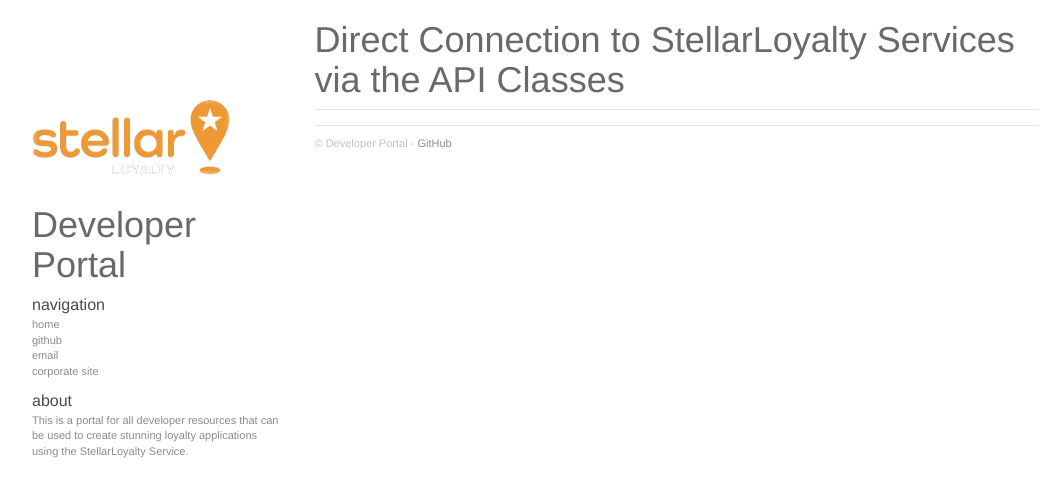
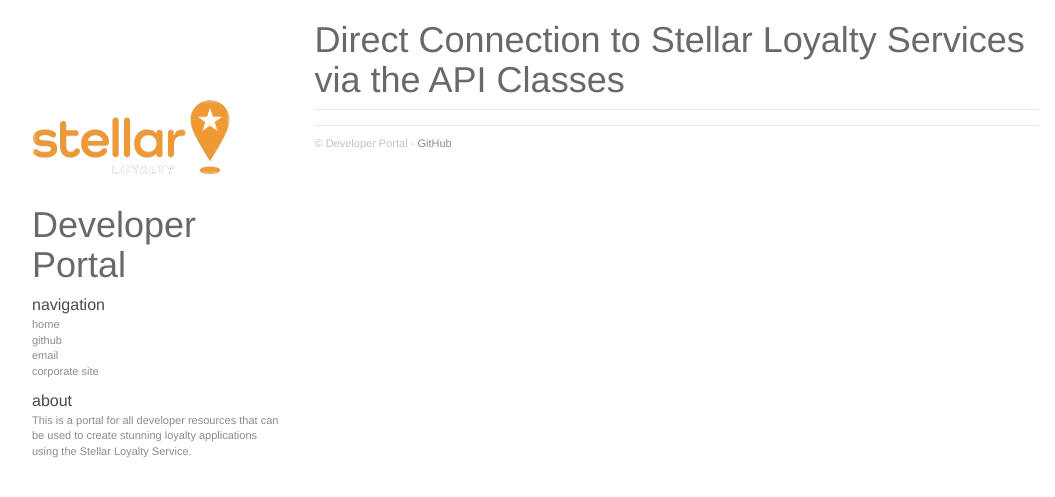
Before and after one commit to jofell/stellar-dev, a Jekyll site: the page built from _ios_sdk/pages/04_api_classes.md, in a window 1280 px wide. Shown: the top 497 px of the page, without its empty margins (58-1113 px from the left). Built offline with Jekyll 4.4.1, drawn with Linux system fonts in a browser that asks for light colours; nearby versions of some CDN libraries; Markdown is read by kramdown in place of the engine named in the settings.

Commit message:
Changing instances of StellarLoyalty to Stellar Loyalty

```diff
--- a/_config.yml
+++ b/_config.yml
@@ -5,7 +5,7 @@
 baseurl: /stellar-dev
 about: >
        This is a portal for all developer resources that can be used to
-       create stunning loyalty applications using the StellarLoyalty Service.
+       create stunning loyalty applications using the Stellar Loyalty Service.
 paginate: 10
 paginate_path: "/blog/page:num/"
 urls:
--- a/_ios_sdk/pages/04_api_classes.md
+++ b/_ios_sdk/pages/04_api_classes.md
@@ -1,5 +1,5 @@
 ---
 layout: page
-title:  "Direct Connection to StellarLoyalty Services via the API Classes"
+title:  "Direct Connection to Stellar Loyalty Services via the API Classes"
 categories: ios-sdk
 ---
--- a/_layouts/default.html
+++ b/_layouts/default.html
@@ -3,7 +3,7 @@
     <head>
         <meta charset="utf-8">
         <meta http-equiv="X-UA-Compatible" content="IE=edge,chrome=1">
-		<title>StellarLoyalty Developer Portal {% if page.title %} - {{ page.title }} {% else %} {{ site.name }} {% endif %}</title>
+		<title>Stellar Loyalty Developer Portal {% if page.title %} - {{ page.title }} {% else %} {{ site.name }} {% endif %}</title>
 	    <meta http-equiv="X-UA-Compatible" content="IE=edge">
 	    <meta name="viewport" content="width=device-width, initial-scale=1">
 
--- a/index.html
+++ b/index.html
@@ -4,9 +4,9 @@
 
 <div id="home">
   <h1>Welcome Developers!</h1>
-  <p>This portal is the central resource for all StellarLoyalty Development. You will find here documentation and guides that will help developers build stunning loyalty applications built on top of the StellarLoyalty infrastructure.</p>
+  <p>This portal is the central resource for all Stellar Loyalty Development. You will find here documentation and guides that will help developers build stunning loyalty applications built on top of the Stellar Loyalty infrastructure.</p>
 
-  <p>StellarLoyalty provides tools to get developers build applications rapidly. We provide platform-specific SDKs that will seamlessly connect to our web services.</p>
+  <p>Stellar Loyalty provides tools to get developers build applications rapidly. We provide platform-specific SDKs that will seamlessly connect to our web services.</p>
 
   <div>
     <p style="text-alignment:center;">
```
Also changed, not shown: _posts/2015-07-02-platform-sdks-updated.md (+1 -1 lines).
